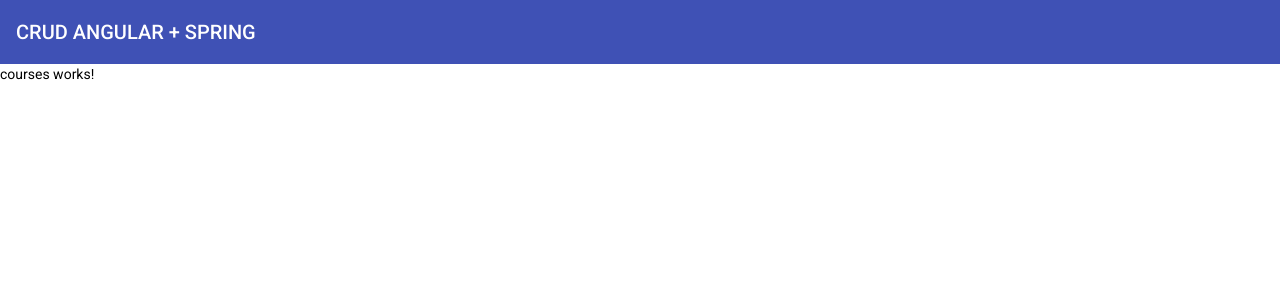
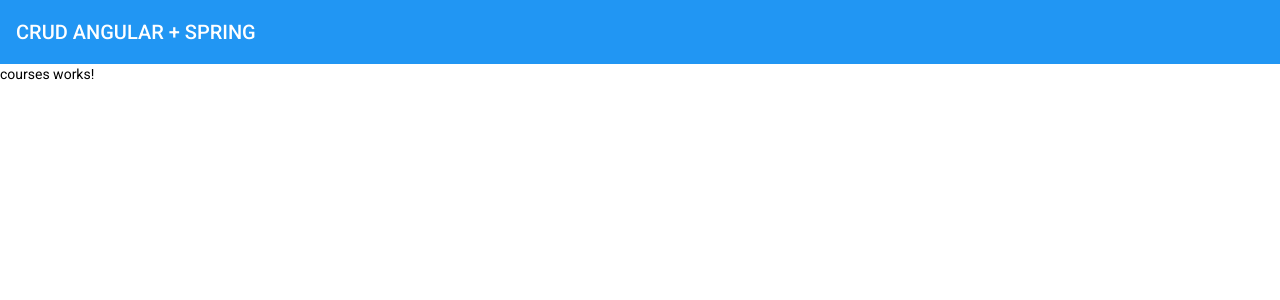
Before and after one commit to Bruno-Wellington/crud-angular-spring, an Angular app in the folder crud-angular/: page /courses in a window 1280 px wide. Shown: the top 300 px of the page. Built offline with nearby package versions, Linux system fonts and the light colour scheme.

Commit message:
Customizando as cores do projeto com o material

```diff
--- a/crud-angular/src/styles.scss
+++ b/crud-angular/src/styles.scss
@@ -1,4 +1,17 @@
-/* You can add global styles to this file, and also import other style files */
+/* SCSS Global */
+/* Inicio da config de customização do material - Aula 5 */
+@import '@angular/material/theming'; //importando boa parte dos temas do material
+@include mat-core();
+
+$custom-app-primary: mat-palette($mat-blue); //variavel da cor primaria do projeto
+$custom-app-secondary: mat-palette($mat-indigo, A200, A400, 700); //variavel da cor secundaria do projeto
+$custom-app-warn: mat-palette($mat-red); //variavel da cor de avisos/erros do projeto
+
+//variavel da cor do tema backgroud do projeto (ela é uma mistura das cores acima)
+$custom-theme: mat-light-theme($custom-app-primary, $custom-app-secondary, $custom-app-warn);
+
+@include angular-material-theme($custom-theme); //incluindo o tema criado no lugar do tema padrao.
+/* Fim da config de customização do material */
 
 html, body { height: 100%; }
 body { margin: 0; font-family: Roboto, "Helvetica Neue", sans-serif; }
```
